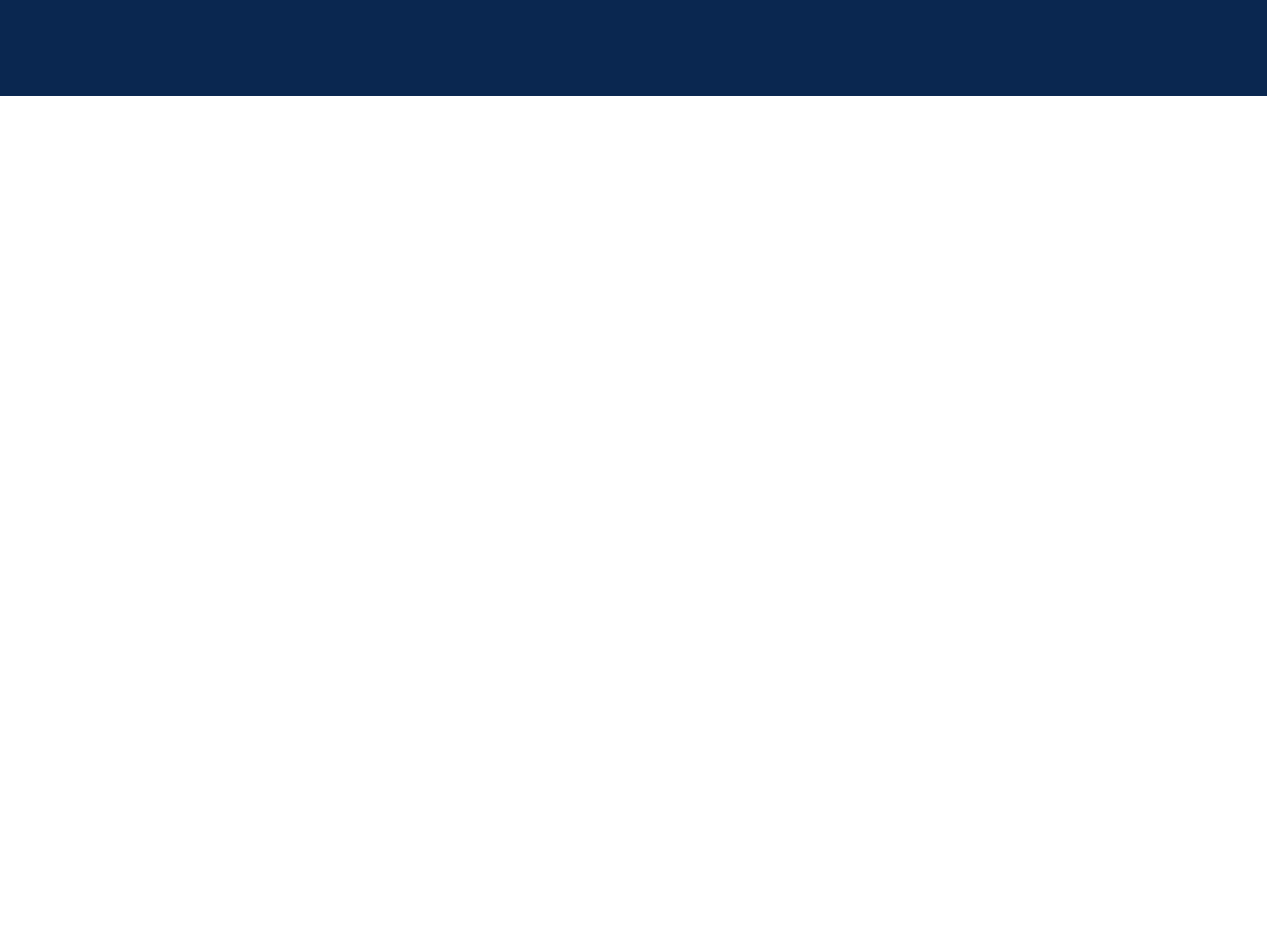
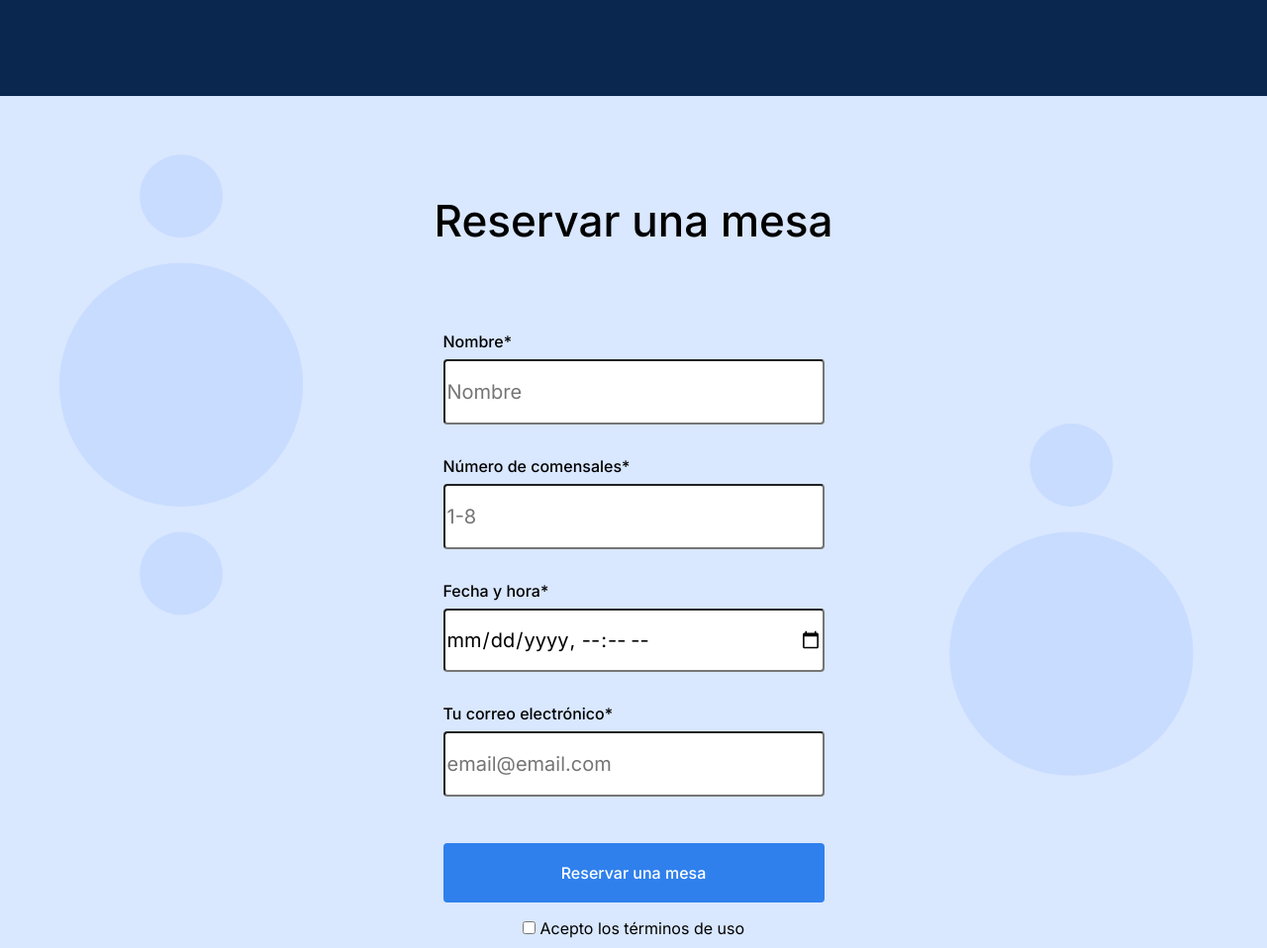
Before and after one commit to EstebanEslava/web_project_coffeeshop, a plain HTML site: page index.html in a window 1280 px wide. Shown: the part 1503-2461 px from the top of the page at 99% size. Before the commit the page ends 1600 px from the top, so only its background shows below. Drawn offline with Linux system fonts and the light colour scheme.

Commit message:
formulario listo

```diff
--- a/index.html
+++ b/index.html
@@ -5,7 +5,7 @@
   <meta name="viewport" content="width=device-width, initial-scale=1.0">
   <meta name="author" content="Esteban Eslava">
   <meta name="keywords" content="cafeteria, tienda de cafe">
-  <meta name="description" content="cafeteria y tienda digital de cafe"> <!-- actualizar mejor la descripcion -->
+  <meta name="description" content="cafeteria y tienda digital de cafe">
   <link rel="stylesheet" href="./vendor/normalize.css">
   <link rel="stylesheet" href="./pages/index.css">
   <link rel="stylesheet" href="favicon.ico">
@@ -97,6 +97,36 @@
 
     <section class="reservation" id="reservation">
 
+      <h3 class="reservation__title">Reservar una mesa </h3>
+      <form class="form reservation__from">
+        <fieldset class="form__fieldset">
+          <label class="form__label" for="Nombre">Nombre*</label>
+          <input type="text" class="form__input" id="Nombre" placeholder="Nombre" required>
+
+        <label class="form__label" for="comensales">Número de comensales* </label><!-- completar ID y for-->
+          <input type="number" class="form__input" id="comensales" placeholder="1-8" max="8" min="1" required>
+
+        <label class="form__label" for="fecha">Fecha y hora*</label>
+          <input type="datetime-local" class="form__input" id="fecha" required >
+
+        <label class="form__label" for="email">Tu correo electrónico*</label>
+          <input type="email" class="form__input" placeholder="email@email.com" id="email" required>
+
+
+
+
+        </fieldset>
+        <fieldset class="form__button-container">
+        <button type="submit" class="form__button">Reservar una mesa</button>
+        </fieldset>
+        <fieldset class="form form__checkbox">
+        <label class="checkbox" for="checkbox">
+          <input type="checkbox" id="checkbox">
+          <span>Acepto los términos de uso</span>
+        </label>
+      </fieldset>
+      </form>
+
     </section>
   </main>
   <footer class="footer">
--- a/pages/index.css
+++ b/pages/index.css
@@ -215,3 +215,106 @@ position: relative;
   font-size: 20px;
   line-height: 30px;
 }
+
+.form{}
+
+.reservation{
+  background-image: url(/images/background_reservation.svg);
+  background-color: #D9E7FF;
+  background-repeat: no-repeat;
+  background-position: center center;
+  background-size: cover;
+  display: flex;
+  flex-direction: column;
+
+
+}
+
+.reservation__title{
+  padding-top: 100px;
+  margin: 0 auto 80px;
+  font-family: Inter;
+  font-style: normal;
+  font-weight: 500;
+  font-size: 44px;
+  line-height: 52px;
+
+
+}
+
+.reservation__form{
+
+
+}
+
+.form__fieldset{
+  max-width: 385px;
+  margin: 0 auto 0;
+  display: flex;
+  flex-direction: column;
+  justify-content: center;
+  border: 0;
+}
+
+.form__label{
+  margin-bottom: 8px;
+  font-family: Inter;
+  font-style: normal;
+  font-weight: 500;
+  font-size: 16px;
+  line-height: 20px;
+
+}
+
+.form__input{
+  border-radius: 4px;
+  height: 60px;
+  margin-bottom: 32px;
+  font-family: Inter;
+  font-style: normal;
+  font-weight: normal;
+  font-size: 20px;
+  line-height: 30px;
+
+}
+
+.form__input::placeholder{
+  font-size: 20px;
+  margin-top: 15px;
+}
+
+.form__button-container{
+  display: flex;
+  justify-content: center;
+  border: 0;
+}
+
+.form__button{
+  max-width: 385px;
+  border-radius: 4px;
+  opacity: 100%;
+  width: 100%;
+  background-color: #2f80ed;
+  color: white;
+  height: 60px;
+  font-family: Inter;
+  font-style: normal;
+  font-weight: 500;
+  font-size: 16px;
+  line-height: 20px;
+  border: 0;
+
+}
+
+.form__button:hover{
+  opacity: 70%;
+}
+
+
+.form__checkbox{
+  border-radius: 2px;
+  display: flex;
+  justify-content:center;
+  border: 0;
+
+}
```
